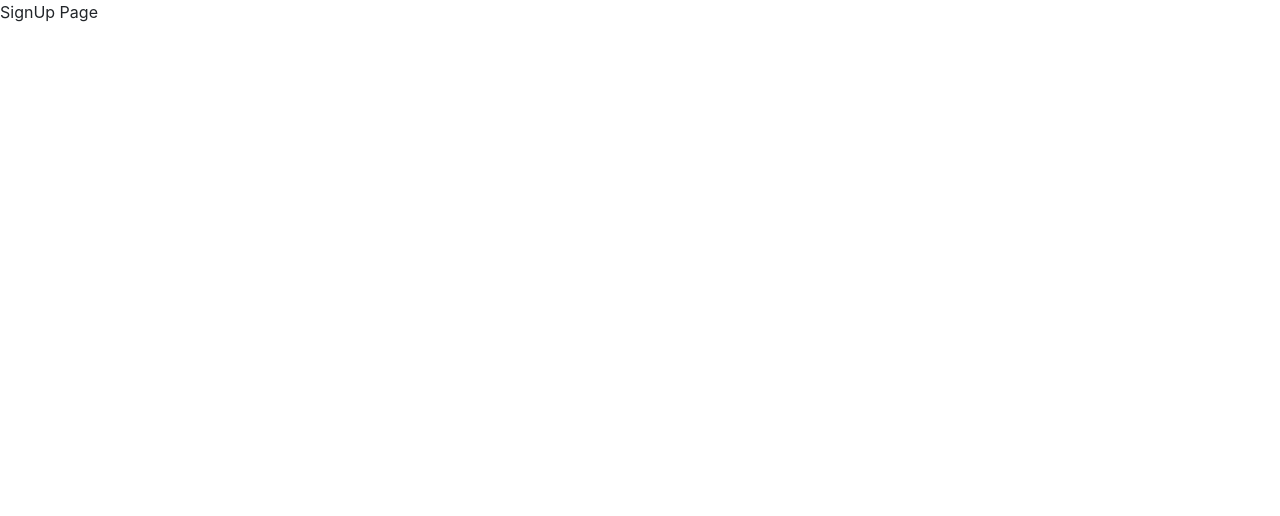
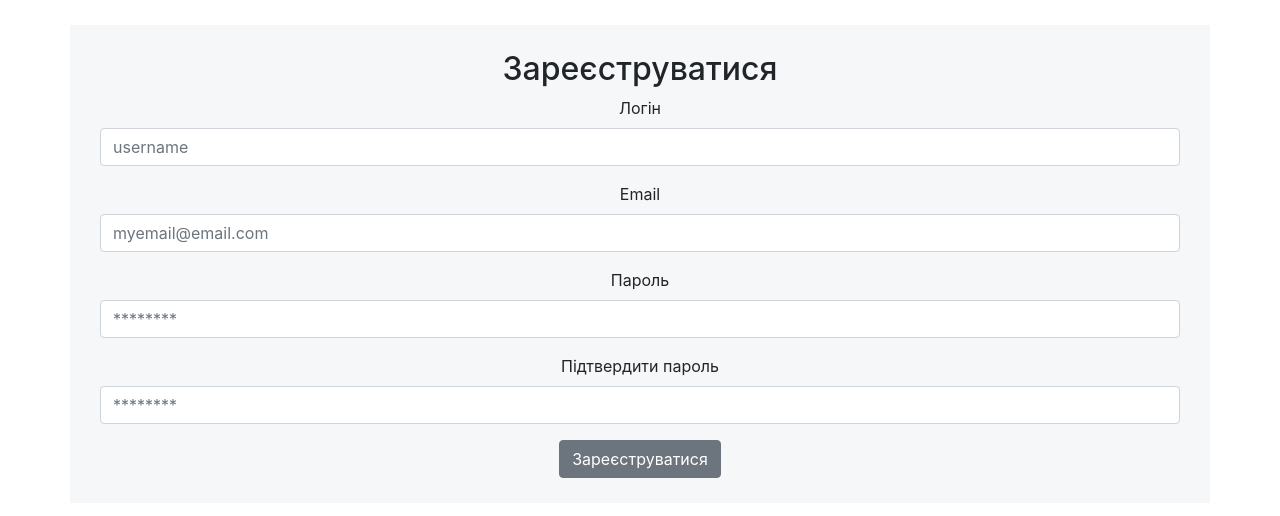
Before and after one commit to NodeUA-Info/nodeUA, a React app in the folder client/: page /signup in a window 1280 px wide. Built offline with nearby package versions, Linux system fonts and the light colour scheme.

Commit message:
managed input state in signup form

```diff
--- a/client/src/components/App.css
+++ b/client/src/components/App.css
@@ -1,3 +1,10 @@
 .App {
   text-align: center;
 }
+
+.form {
+  display: flex;
+  align-items: center;
+  justify-content: center;
+  flex-direction: column;
+}
--- a/client/src/components/App.js
+++ b/client/src/components/App.js
@@ -2,6 +2,8 @@ import React, { Component } from "react";
 import { ApolloProvider } from "react-apollo";
 import apolloClient from "../config/createApolloClient";
 import { Chapters } from "./Chapter";
+
+import "./App.css";
 
 class App extends Component {
   render() {
--- a/client/src/components/Auth/SignUp.js
+++ b/client/src/components/Auth/SignUp.js
@@ -1,8 +1,86 @@
 import React, { Component } from "react";
+import {
+  Container,
+  Col,
+  Form,
+  FormGroup,
+  Label,
+  Input,
+  Button
+} from "reactstrap";
 
 class SignUp extends Component {
+  state = {
+    username: "",
+    email: "",
+    password: "",
+    passwordConfirmation: ""
+  };
+
+  handleChange = e => {
+    const { name, value } = e.target;
+    this.setState({ [name]: value });
+  };
+
   render() {
-    return <div>SignUp Page</div>;
+    const { username, email, password, passwordConfirmation } = this.state;
+
+    return (
+      <Container className="App">
+        <h2>Зареєструватися</h2>
+        <Form className="form">
+          <Col>
+            <FormGroup>
+              <Label>Логін</Label>
+              <Input
+                type="text"
+                name="username"
+                placeholder="username"
+                value={username}
+                onChange={this.handleChange}
+              />
+            </FormGroup>
+          </Col>
+          <Col>
+            <FormGroup>
+              <Label>Email</Label>
+              <Input
+                type="email"
+                name="email"
+                placeholder="myemail@email.com"
+                value={email}
+                onChange={this.handleChange}
+              />
+            </FormGroup>
+          </Col>
+          <Col>
+            <FormGroup>
+              <Label for="examplePassword">Пароль</Label>
+              <Input
+                type="password"
+                name="password"
+                placeholder="********"
+                value={password}
+                onChange={this.handleChange}
+              />
+            </FormGroup>
+          </Col>
+          <Col>
+            <FormGroup>
+              <Label for="examplePassword">Підтвердити пароль</Label>
+              <Input
+                type="password"
+                name="passwordConfirmation"
+                placeholder="********"
+                value={passwordConfirmation}
+                onChange={this.handleChange}
+              />
+            </FormGroup>
+          </Col>
+          <Button>Зареєструватися</Button>
+        </Form>
+      </Container>
+    );
   }
 }
 
```
